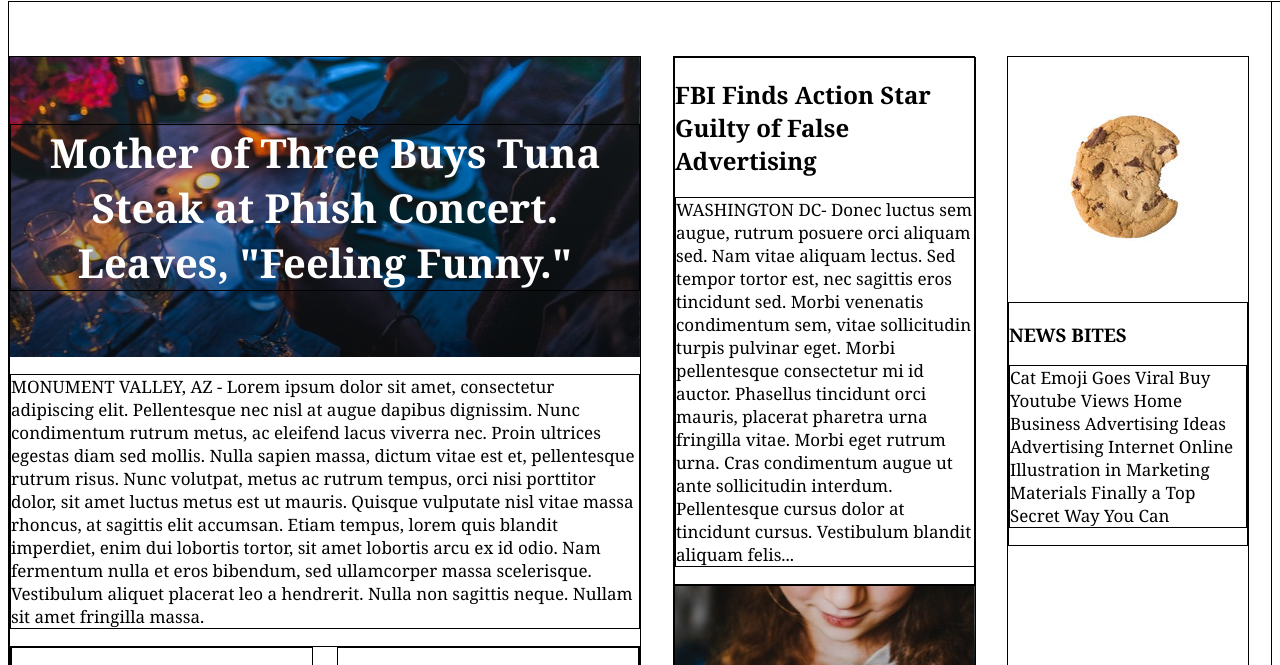
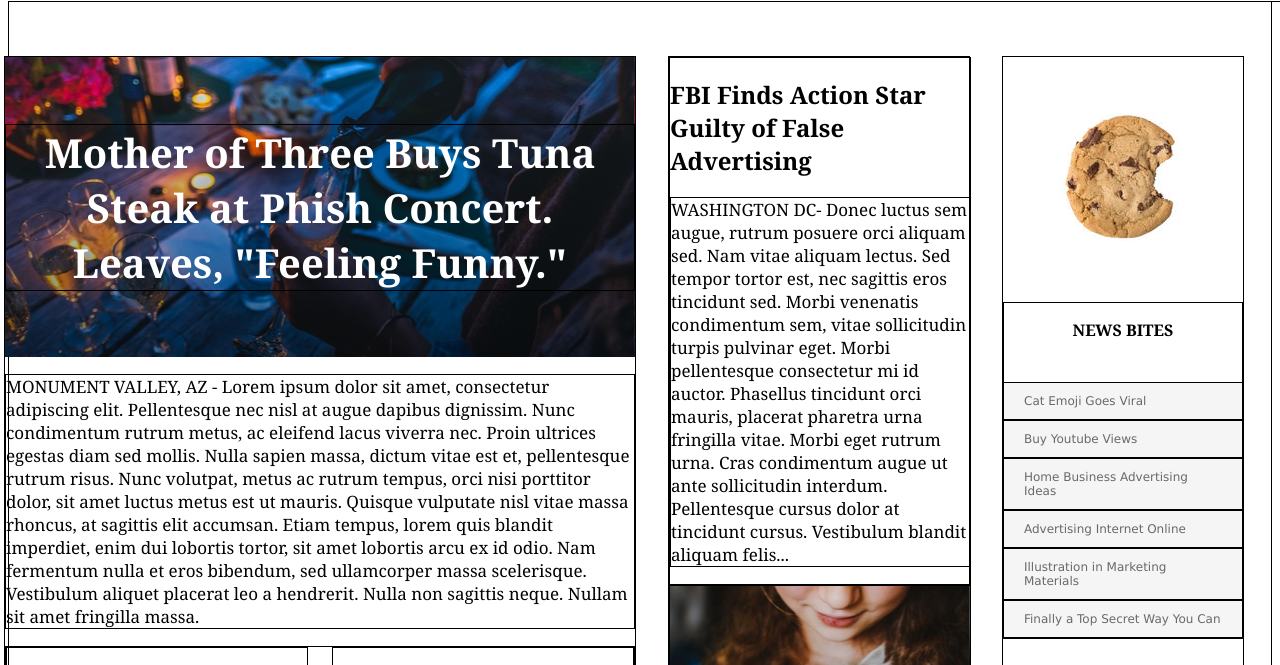
Before and after one commit to DoKe65/mytimes, a plain HTML site: page index.html in a window 1280 px wide. Shown: the part 69-734 px from the top of the page. Drawn offline with Linux system fonts and the light colour scheme.

Commit message:
Add css to small column.

```diff
--- a/index.html
+++ b/index.html
@@ -89,9 +89,12 @@
       <img src="./resources/imgs/img-news-bite.png">
       <div class="newsbite">
         <h3>NEWS BITES</h3>
-        <p class="text">
-          Cat Emoji Goes Viral Buy Youtube Views Home Business Advertising Ideas Advertising Internet Online Illustration in Marketing Materials Finally a Top Secret Way You Can
-        </p>
+        <span class="bite">Cat Emoji Goes Viral</span>
+        <span class="bite">Buy Youtube Views</span>
+        <span class="bite">Home Business Advertising Ideas</span>
+        <span class="bite">Advertising Internet Online</span>
+        <span class="bite">Illustration in Marketing Materials</span>
+        <span class="bite">Finally a Top Secret Way You Can</span>
       </div>
 
     </div>
--- a/resources/css/style.css
+++ b/resources/css/style.css
@@ -59,6 +59,7 @@ container {
   padding-top: 116px;
   font-family: Georgia;
   color: black;
+  justify-content: center;
 }
 
 .column.large,
@@ -138,3 +139,28 @@ container {
 .image-content.cat {
    background-image: url("../imgs/img-story-1.png");
 }
+
+/* Main Content - Small column */
+
+.newsbite {
+  display: flex;
+  flex-flow: column wrap;
+}
+
+.newsbite h3 {
+  text-align: center;
+  font-size: 16px;
+  font-weight: bold;
+  margin-bottom: 41px;
+}
+
+.bite {
+  background-color: WhiteSmoke;
+  font-family: Verdana;
+  font-size: 12px;
+  color: DimGray;
+  border-top: 1px solid black;
+  border-bottom: 1px solid black;
+  display: block;
+  padding: 11px 20px;
+}
```
